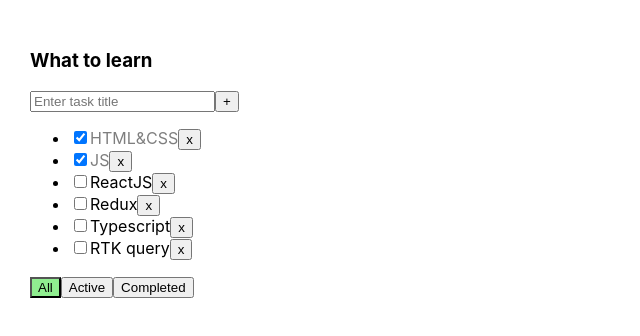
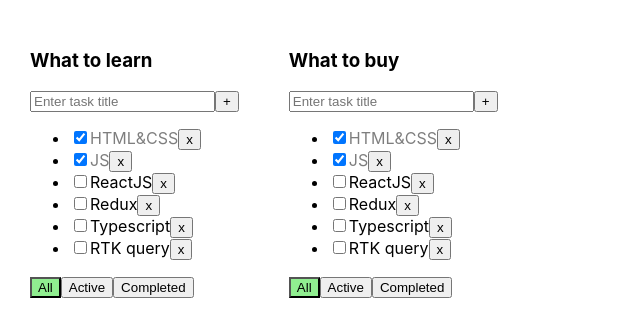
Before and after one commit to vVictoRras/ToDoList, a React (Vite) app: page / in a window 1280 px wide. Shown: the top 336 px of the page, without its empty margins (0-640 px from the left). Built offline with nearby package versions, Linux system fonts and the light colour scheme.

Commit message:
in progress

```diff
--- a/src/App.tsx
+++ b/src/App.tsx
@@ -8,16 +8,25 @@
     title: string
     isDone: boolean
 }
+export type Todolist = {
+    id: string
+    title: string
+    filter: FilterValues
+}
 
 export type FilterValues = 'all' | 'active' | 'completed'
 
 export const App = () => {
 
-    const changeFilter = (filter: FilterValues) => {
-        setFilter(filter)
-    }
-    const [filter, setFilter] = useState<FilterValues>('all')
+    // const changeFilter = (filter: FilterValues) => {
+    //     setFilter(filter)
+    // }
+    // const [filter, setFilter] = useState<FilterValues>('all')
 
+    const [todolists, setTodolists] = useState<Todolist[]>([
+        { id: v1(), title: 'What to learn', filter: 'all' },
+        { id: v1(), title: 'What to buy', filter: 'all' },
+    ])
     const [tasks, setTasks] = useState<Task[]>([
         {id: v1(), title: 'HTML&CSS', isDone: true},
         {id: v1(), title: 'JS', isDone: true},
@@ -44,39 +53,36 @@
         const newTasks = tasks.map(t=> t.id===taskId ? {...t, isDone } : t)
         setTasks(newTasks)
     }
-    const getFilteredTasks = () => {
 
-        let filteredTasks = tasks
+    const changeFilter = (todolistId: string, newFilter: FilterValues) => {
+        const newTodolists = todolists.map(todolist => {
+            return todolist.id === todolistId ? { ...todolist, filter:newFilter } : todolist
+        })
+        setTodolists(newTodolists)
+    }
 
-        switch (filter) {
-            case 'active':
-                filteredTasks = tasks.filter(t => !t.isDone)
-                break;
-            case 'completed':
-                filteredTasks = tasks.filter(t => t.isDone)
-                break;
-        }
+      return (
 
-        return filteredTasks
-    }
-    //
-    // let filteredTasks = tasks
-    // if (filter === 'active') {
-    //     filteredTasks = tasks.filter(task => !task.isDone)
-    // }
-    // if (filter === 'completed') {
-    //     filteredTasks = tasks.filter(task => task.isDone)
-    // }
-
-    return (
         <div className="app">
-            <TodolistItem title="What to learn"
-                          tasks={getFilteredTasks()}
-                          deleteTask={deleteTask}
-                          changeFilter={changeFilter}
-                          addTask={addTask}
-                          changeTaskStatus={changeTaskStatus}
-                          activeFilter={filter}/>
+            {todolists.map(todolist => {
+                let filteredTasks = tasks
+                if (todolist.filter === 'active') {
+                    filteredTasks = tasks.filter(task => !task.isDone)
+                }
+                if (todolist.filter === 'completed') {
+                    filteredTasks = tasks.filter(task => task.isDone)
+                }
+                return (
+                    <TodolistItem key={todolist.id}
+                                  todolistsId={todolist.id}
+                                  todolist={todolist}
+                                  tasks={filteredTasks}
+                                  deleteTask={deleteTask}
+                                  changeFilter={changeFilter}
+                                  addTask={addTask}
+                                  changeTaskStatus={changeTaskStatus}/>
+                )
+            })}
         </div>
     )
 }
--- a/src/components/TodolistItem.tsx
+++ b/src/components/TodolistItem.tsx
@@ -1,30 +1,41 @@
-import {FilterValues, Task} from "../App.tsx";
+import {FilterValues, Task, Todolist} from "../App.tsx";
 import {Button} from "./Button.tsx";
 import {ChangeEvent, KeyboardEvent, useState} from "react";
 
 type Props = {
-    title: string,
+    todolist: Todolist
+    todolistsId:string
+    // title: string,
     tasks: Task[],
     deleteTask: (taskId: string) => void,
-    changeFilter: (filter: FilterValues) => void,
+    changeFilter: (todolistsId:string,filter: FilterValues) => void,
     addTask: (title: string) => void,
     changeTaskStatus: (taskId: string, isDone: boolean) => void,
-    activeFilter: FilterValues
+    activeFilter?: FilterValues
 }
 
 
 export const TodolistItem = ({
-                                 title,
+                                 todolistsId,
+                                 todolist: {title, filter},
                                  tasks,
                                  deleteTask,
                                  changeFilter,
                                  addTask,
                                  changeTaskStatus,
-                                 activeFilter
+                                 // activeFilter
                              }: Props) => {
 
     const [newTaskTitle, setNewTaskTitle] = useState("");
     const [error, setError] = useState<string | null>(null);
+
+    // let filteredTasks = tasks
+    // if (todolist.filter === 'active') {
+    //     filteredTasks = tasks.filter(task => !task.isDone)
+    // }
+    // if (todolist.filter === 'completed') {
+    //     filteredTasks = tasks.filter(task => task.isDone)
+    // }
 
     const changeTaskTitleHandler = (e: ChangeEvent<HTMLInputElement>) => {
         setNewTaskTitle(e.currentTarget.value)
@@ -45,6 +56,10 @@
         } else {
             setError('Title should not be empty')
         }
+    }
+
+    const changeFilterTaskHandler = (activeFilter:FilterValues) => {
+        changeFilter(todolistsId ,activeFilter)
     }
 
     return (
@@ -89,15 +104,15 @@
                 </ul>
             )}
             <div>
-                <Button className={activeFilter === 'all' ? 'active-filter' : ''}
+                <Button className={filter === 'all' ? 'active-filter' : ''}
                         title={'All'}
-                        onClick={() => changeFilter('all')}/>
-                <Button className={activeFilter === 'active' ? 'active-filter' : ''}
+                        onClick={() => changeFilterTaskHandler('all')}/>
+                <Button className={filter === 'active' ? 'active-filter' : ''}
                         title={'Active'}
-                        onClick={() => changeFilter('active')}/>
-                <Button className={activeFilter === 'completed' ? 'active-filter' : ''}
+                        onClick={() => changeFilterTaskHandler('active')}/>
+                <Button className={filter === 'completed' ? 'active-filter' : ''}
                         title={'Completed'}
-                        onClick={() => changeFilter('completed')}/>
+                        onClick={() => changeFilterTaskHandler('completed')}/>
             </div>
         </div>
     )
```
